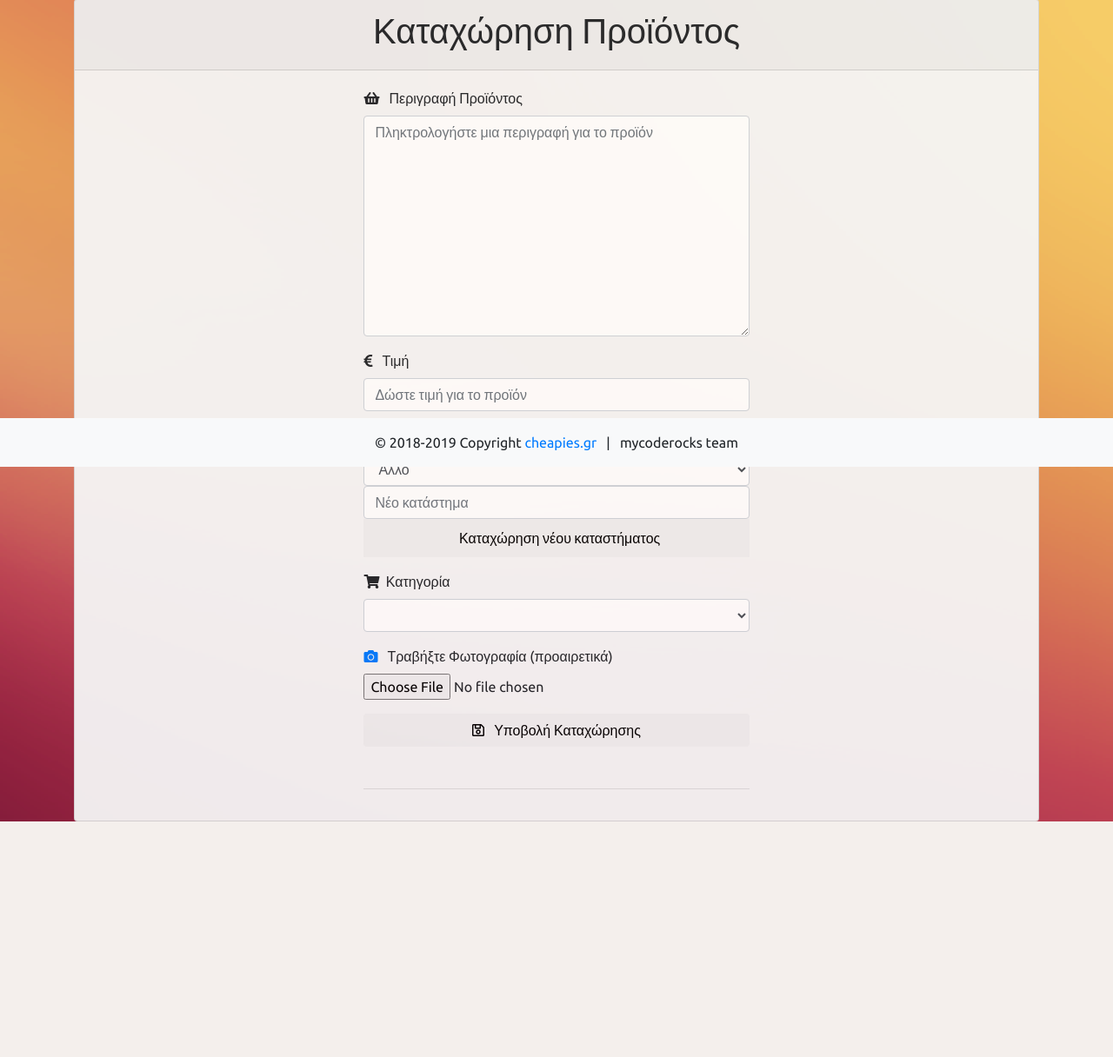
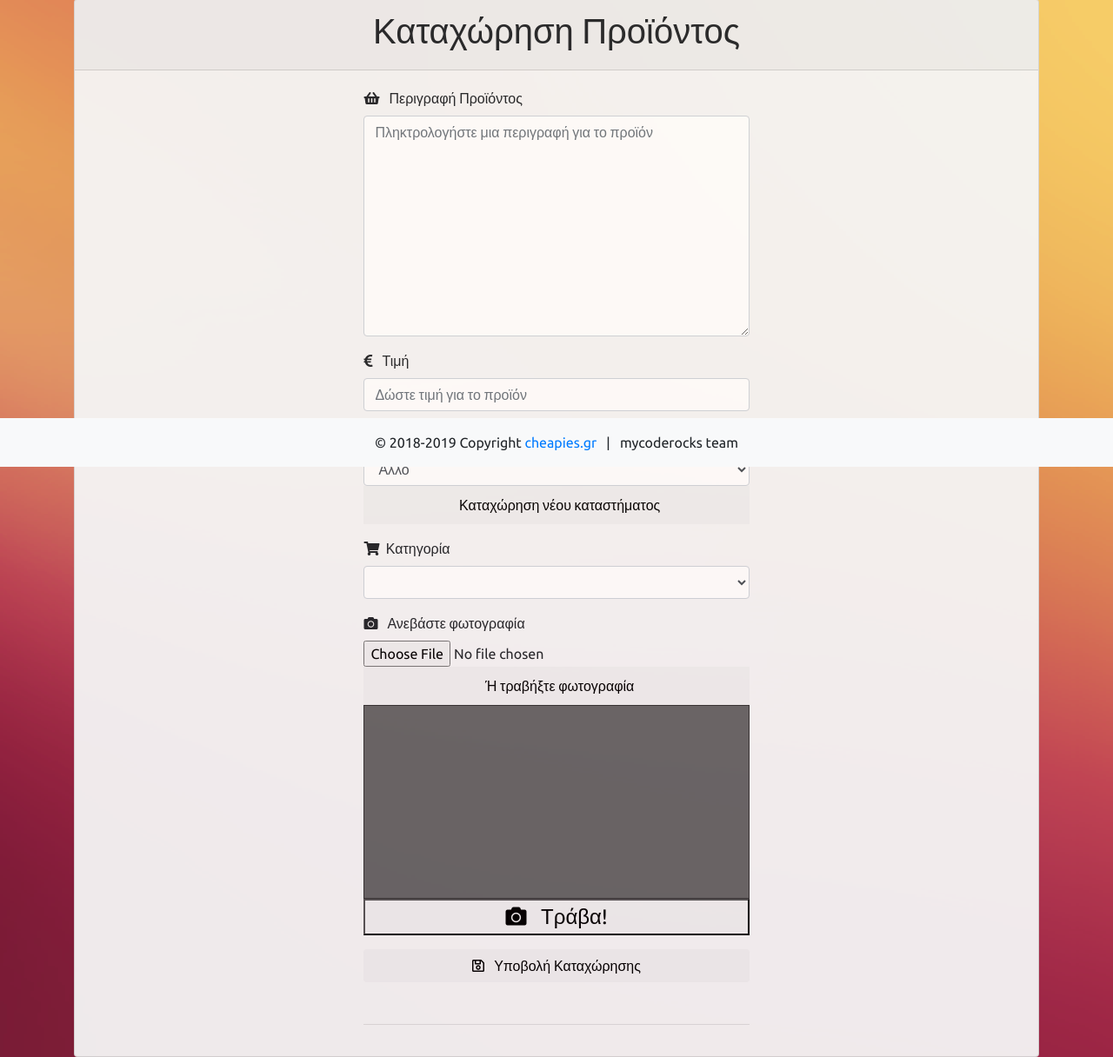
Before and after one commit to papachristoumarios/ntua-softeng, a Django app: page /addproduct in a window 1280 px wide. Shown: the part 263-1479 px from the top of the page at 87% size. Before the commit the page ends 1208 px from the top, so only its background shows below. Run offline with Django 3.2, Linux system fonts and the light colour scheme; the visitor is signed in with stand-in values (Sample User, id 1); lists and menus that the app fills with data are empty; some libraries are stand-ins or nearby versions.

Commit message:
Add camera in product page without functionality

```diff
--- a/cheapiesgr/forms.py
+++ b/cheapiesgr/forms.py
@@ -167,10 +167,6 @@ class AddProductForm(forms.Form):
         choices=get_shops()
     )
 
-    new_location = forms.CharField(
-        required=False,
-        widget=forms.TextInput(attrs={'placeholder': 'Νέο κατάστημα','class' : 'form-control fullw','style' : ' style="padding-top: 1rem;"','id': 'new_location'}),
-    )
     new_shop_name = forms.CharField(
         required=False,
         widget=forms.TextInput(attrs={'placeholder': 'Όνομα καταστήματος','class' : 'form-control fullw','style' : ' style="padding-top: 1rem;"','id': 'new_shop_name'}),
@@ -187,8 +183,6 @@ class AddProductForm(forms.Form):
         required=False,
         widget=forms.TextInput(attrs={'placeholder': 'Αριθμός','class' : 'form-control fullw','style' : ' style="padding-top: 1rem;"','id': 'new_shop_number'})
     )
-
-
 
     img = forms.FileField(
         widget=forms.FileInput(attrs={'accept':'image/*'})
--- a/cheapiesgr/static/css/main.css
+++ b/cheapiesgr/static/css/main.css
@@ -43,6 +43,15 @@ body  {
  display: none;
  overflow: hidden;
  background-color: #f1f1f1;
+}
+
+#container {
+    width: 100%;
+    border: 1px #333 solid;
+}
+#videoElement {
+    width: 100%;
+    background-color: #666;
 }
 
 /* SIGN-IN PAGE */
--- a/cheapiesgr/static/js/addproduct.js
+++ b/cheapiesgr/static/js/addproduct.js
@@ -12,3 +12,15 @@ for (i = 0; i < coll.length; i++) {
     }
   });
 }
+
+var video = document.querySelector("#videoElement");
+
+if (navigator.mediaDevices.getUserMedia) {
+    navigator.mediaDevices.getUserMedia({video: true})
+  .then(function(stream) {
+    video.srcObject = stream;
+  })
+  .catch(function(err0r) {
+    console.log("Something went wrong!");
+  });
+}
--- a/cheapiesgr/templates/addproduct.html
+++ b/cheapiesgr/templates/addproduct.html
@@ -34,7 +34,6 @@
           </div>
           {% endif %}
           {{ form.location }}
-          {{ form.new_location }}
           <button class="collapsible"> &nbsp; Καταχώρηση νέου καταστήματος</button>
           <div class="content">
            {{ form.new_shop_name }}
@@ -56,10 +55,19 @@
 
 
         <div class="form-group">
-          <label for="new-pwd"><a href="your link here"><i class="fas fa-camera"></i> </a> &nbsp; Τραβήξτε Φωτογραφία (προαιρετικά)</label>
+          <label for="new-pwd"><i class="fas fa-camera"></i> &nbsp; Ανεβάστε φωτογραφία </label>
           {{ form.img }}
+          <button class="collapsible"> &nbsp; Ή τραβήξτε φωτογραφία </button>
+          <div>
+            <div id="container">
+                <video autoplay="true" id="videoElement"></video>
+            </div>
+            <button onclick="capture " style="font-size:24px; width:100%" ><i class="fa fa-camera"></i> &nbsp; Τράβα!</button>
+            <script>
+            function capture() {}
+            </script>
+          </div>
         </div>
-
 
         <div class="form-group text-center fullw"  style="padding-bottom: 2rem;">
           <button type="submit" class="btn btn-default fullw"><i class="far fa-save"></i> &nbsp; Υποβολή Καταχώρησης</button>
--- a/cheapiesgr/views.py
+++ b/cheapiesgr/views.py
@@ -284,7 +284,6 @@ def addproduct(request):
 
             price = f.cleaned_data['price']
             product_description = f.cleaned_data['description']
-            new_location = f.cleaned_data['new_location']
             new_shop_name = f.cleaned_data['new_shop_name']
             new_shop_city = f.cleaned_data['new_shop_city']
             new_shop_street = f.cleaned_data['new_shop_street']
@@ -295,17 +294,7 @@ def addproduct(request):
             image_url = handle_uploaded_file(
                 request.FILES['img'], category.category_name)
 
-            if len(new_location) > 0:
-                print('Adding a new shop at', new_location)
-                query = nom.query(new_location)[0]
-                shop = Shop(
-                    name=new_location,
-                    address=query['display_name'],
-                    city=query['display_name'],
-                    location='POINT({} {})'.format(query['lon'], query['lat']),
-                )
-                shop.save()
-            elif len(new_shop_name) > 0:
+            if len(new_shop_name) > 0:
                 print('Adding a new shop named', new_shop_name)
                 geolocator = geonom(user_agent="cheapiesgr")
                 location = geolocator.geocode(new_shop_street+" "+new_shop_number+" "+new_shop_city)
```
